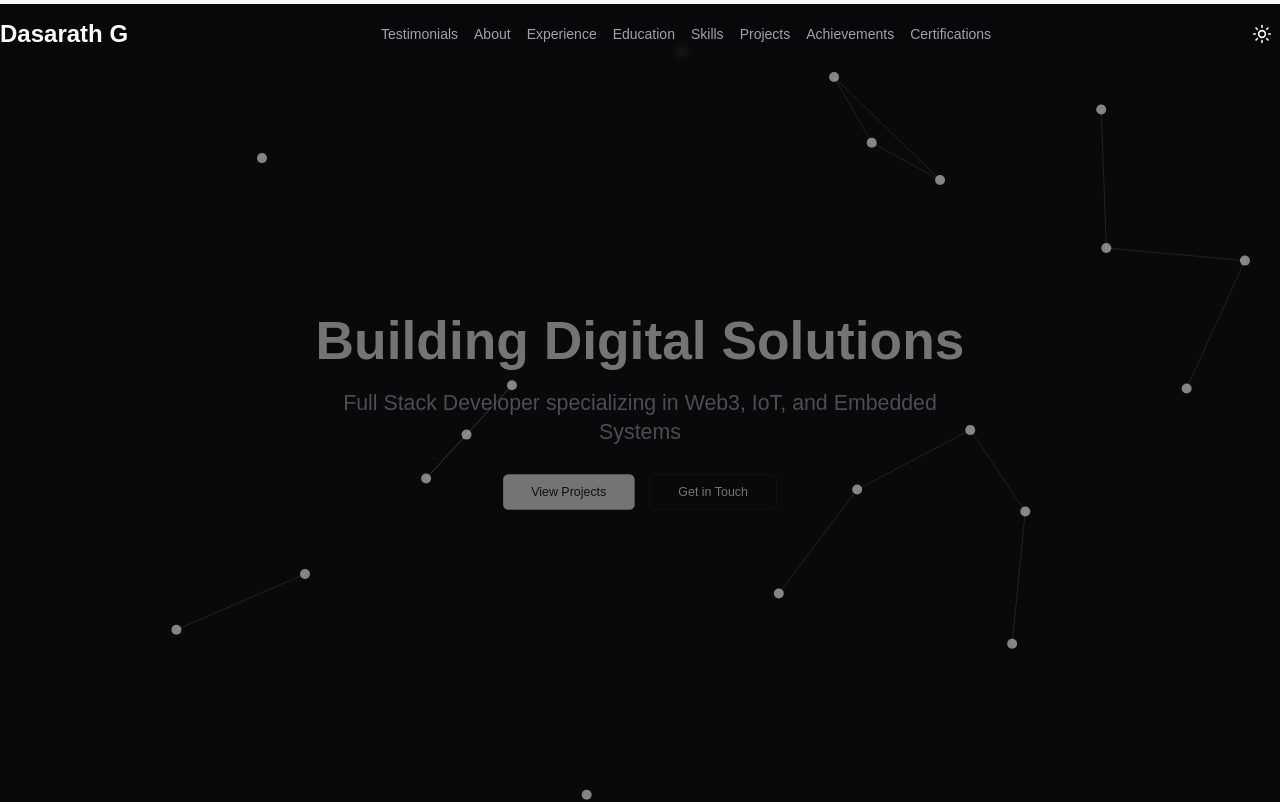
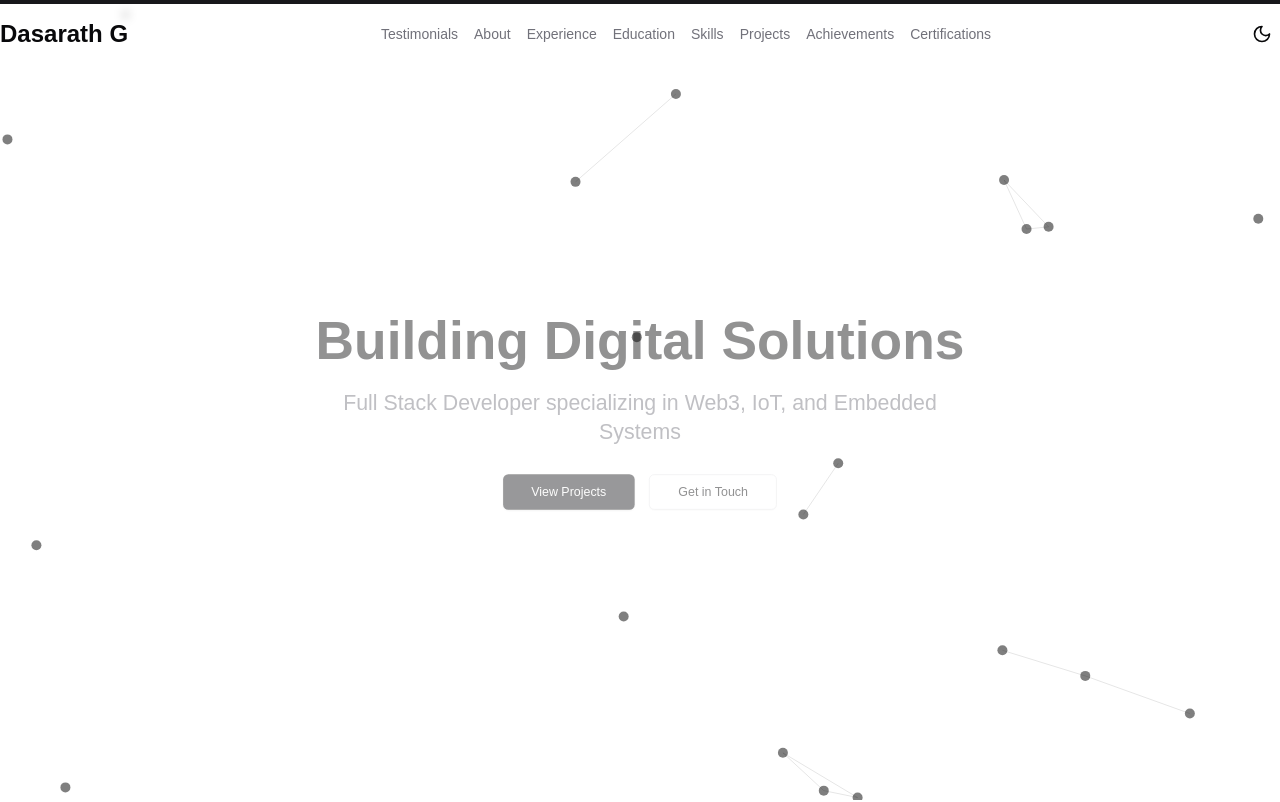
Before and after one commit to dasarathg68/portfolio-dasarath, a Next.js app: page / in a window 1280 px wide. Shown: the top 802 px of the page. Built offline with nearby package versions, Linux system fonts and the light colour scheme.

Commit message:
feat: persist user choice

```diff
--- a/src/app/page.tsx
+++ b/src/app/page.tsx
@@ -1,8 +1,6 @@
 "use client";
 
-import { useEffect } from "react";
 import { useScroll, useSpring } from "framer-motion";
-import { useTheme } from "next-themes";
 import Navbar from "@/components/layout/NavBar";
 import Footer from "@/components/layout/Footer";
 import HeroSection from "@/components/sections/HeroSection";
@@ -19,11 +17,6 @@ import { BlockchainNetworkBackground } from "@/components/BlockchainNetworkBackg
 
 export default function Portfolio() {
   const { scrollYProgress } = useScroll();
-  const { setTheme } = useTheme();
-
-  useEffect(() => {
-    setTheme("dark");
-  }, [setTheme]);
 
   const scaleX = useSpring(scrollYProgress, {
     stiffness: 100,
```
